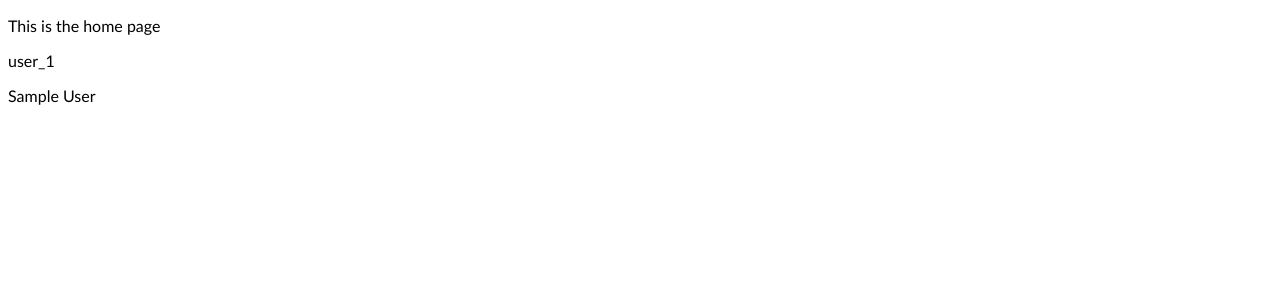
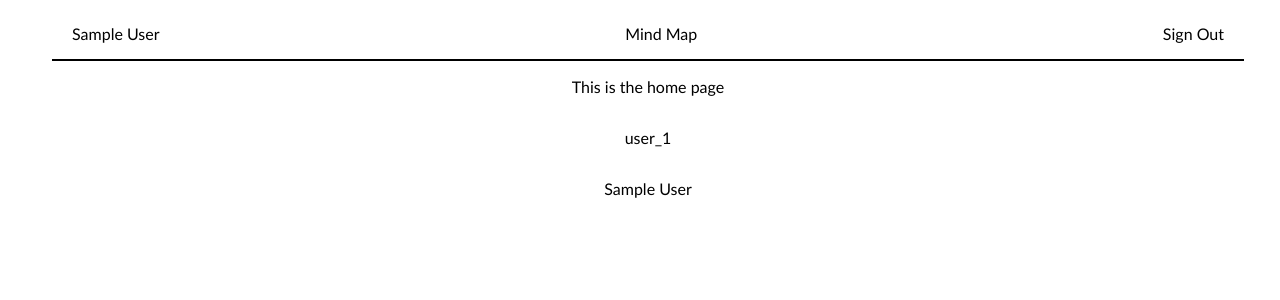
Before and after one commit to jamesdaniel3/MindMap, a React (Vite) app in the folder frontend/: page /home in a window 1280 px wide. Shown: the top 300 px of the page. Built offline with nearby package versions, Linux system fonts and the light colour scheme; no server answers; sample sign-in values are in the browser's storage.

Commit message:
created header and sign out

```diff
--- /dev/null
+++ b/frontend/src/components/Header.jsx
@@ -0,0 +1,28 @@
+import "../styles/header.css";
+import { signOut } from "firebase/auth";
+import { auth } from "../firebase";
+
+export default function Header({ displayName }) {
+  const handleSignOut = async () => {
+    try {
+      await signOut(auth);
+      console.log("Signed out successfully");
+      // Redirect to login page
+      window.location.href = "/";
+    } catch (error) {
+      console.error("Error signing out:", error);
+    }
+  };
+
+  return (
+    <>
+      <div className="header-content">
+        <p>{displayName}</p>
+        <p>Mind Map</p>
+        <p onClick={handleSignOut} className="sign-out-text">
+          Sign Out
+        </p>
+      </div>
+    </>
+  );
+}
--- a/frontend/src/routes/Home.jsx
+++ b/frontend/src/routes/Home.jsx
@@ -1,9 +1,16 @@
-function Home(userInfo) {
+import Header from "../components/Header";
+
+import "../styles/home.css";
+
+function Home({ userInfo }) {
   return (
     <>
-      <p>This is the home page</p>
-      <p>{userInfo.userInfo.uid}</p>
-      <p>{userInfo.userInfo.displayName}</p>
+      <div className="home-content">
+        <Header displayName={userInfo.displayName} />
+        <p>This is the home page</p>
+        <p>{userInfo.uid}</p>
+        <p>{userInfo.displayName}</p>
+      </div>
     </>
   );
 }
--- a/frontend/src/routes/Login.jsx
+++ b/frontend/src/routes/Login.jsx
@@ -79,7 +79,7 @@ function Login({ setUserInfo }) {
   };
 
   return (
-    <div className="content">
+    <div className="login-content">
       {init && (
         <Particles
           id="tsparticles"
--- /dev/null
+++ b/frontend/src/styles/header.css
@@ -0,0 +1,22 @@
+.header-content {
+  width: 90%;
+  border-top: 0;
+  border-left: 0;
+  border-right: 0;
+  border-bottom: 2px;
+  border-style: solid;
+  display: flex;
+  flex-direction: row;
+  justify-content: space-between;
+  align-items: center;
+  padding: 0 20px;
+}
+
+.sign-out-text {
+  cursor: pointer;
+  text-decoration: none;
+}
+
+.sign-out-text:hover {
+  text-decoration: underline;
+}
--- /dev/null
+++ b/frontend/src/styles/home.css
@@ -0,0 +1,7 @@
+.home-content {
+  width: 100vw;
+  height: 100vh;
+  display: flex;
+  flex-direction: column;
+  align-items: center;
+}
--- a/frontend/src/styles/login.css
+++ b/frontend/src/styles/login.css
@@ -5,7 +5,7 @@
   z-index: 1;
 }
 
-.content {
+.login-content {
   display: flex;
   flex-direction: column;
   width: 100vw;
```
